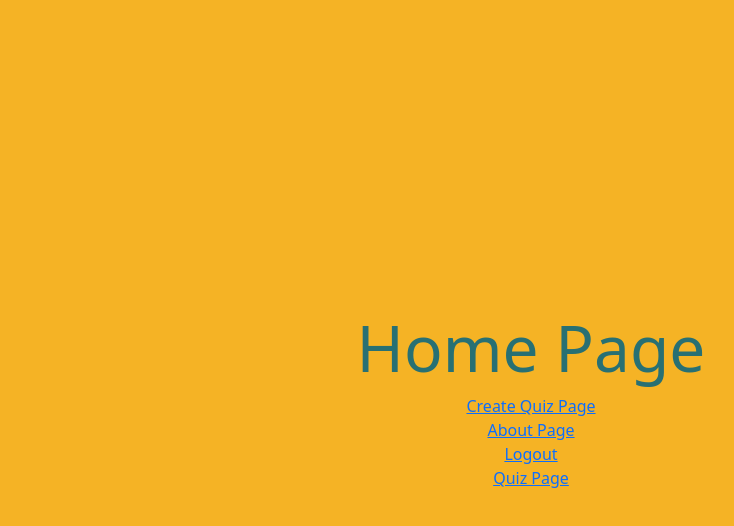
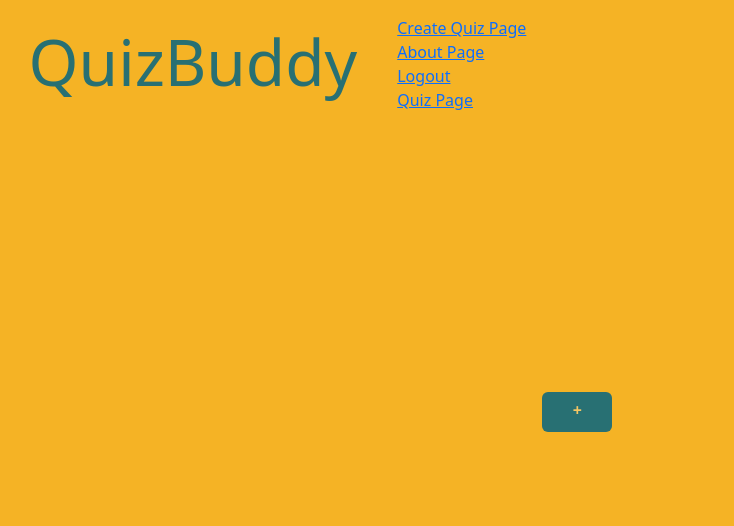
Before and after one commit to darithedev/quiz-buddy-web, a React (Vite) app in the folder front-end/: page /home in a window 1280 px wide. Shown: the top 526 px of the page, without its empty margins (109-843 px from the left). Built offline with nearby package versions, Linux system fonts and the light colour scheme.

Commit message:
feat(home): Update home styling
* Update home.jsx with text and buttons
* Update home.scss with new and updated class selectors

```diff
--- a/front-end/src/routes/home/home.jsx
+++ b/front-end/src/routes/home/home.jsx
@@ -1,18 +1,30 @@
 import React from "react";
+import { Button } from "react-bootstrap";
 import "./home.scss";
 
 function Home() {
 
     return (
         <div className="home-wrapper">
-            <h1 className="title">Home Page</h1>
+            <div className="header">
+                <h1 className="m-4 ms-5 title">QuizBuddy</h1>
 
-            {/*Delete when done. Links for each page*/}
-            <a href="/create-quiz">Create Quiz Page</a>
-            <a href="/about">About Page</a>
-            <a href="/">Logout</a> {/*Logout*/}
+                <div className="d-flex flex-column m-3">
+                    {/*Delete when done. Links for each page*/}
+                    <a href="/create-quiz">Create Quiz Page</a>
+                    <a href="/about">About Page</a>
+                    <a href="/">Logout</a> {/*Logout*/}
 
-            <a href="/quiz">Quiz Page</a>
+                    <a href="/quiz">Quiz Page</a>
+                </div>
+            </div>
+            <div className="home-content">
+                <div className="mt-4">
+                    <Button href="/create-quiz" type="submit" className="button-primary">
+                        <strong>+</strong>
+                    </Button>
+                </div>
+            </div>
         </div>
     );
 }
--- a/front-end/src/routes/home/home.scss
+++ b/front-end/src/routes/home/home.scss
@@ -4,9 +4,19 @@
     height: 100vh;
     width: 100%;
     display: flex;
+    background-color: $bg-color-primary;
+}
+.header {
+    display: flex;
+    align-self: flex-start;
+    flex-direction: row;
+    margin-left: 7%;
+}
+.home-content {
+    flex: 0.05;
+    display: flex;
     justify-content: center;
     align-items: center;
-    background-color: $bg-color-primary;
     flex-flow: column;
 }
 .title {
@@ -20,7 +30,14 @@
     background-color: $text-box-field;
     color: $text-box-text;
 }
-.button {
+.button-primary {
     background-color: $button;
     color: $button-text;
+    border: none;
+    height: 40px;
+    width: 70px;
 }
+.button-primary:hover {
+    background-color: $text-box-field;
+    color: $button-text-secondary;
+}
```
